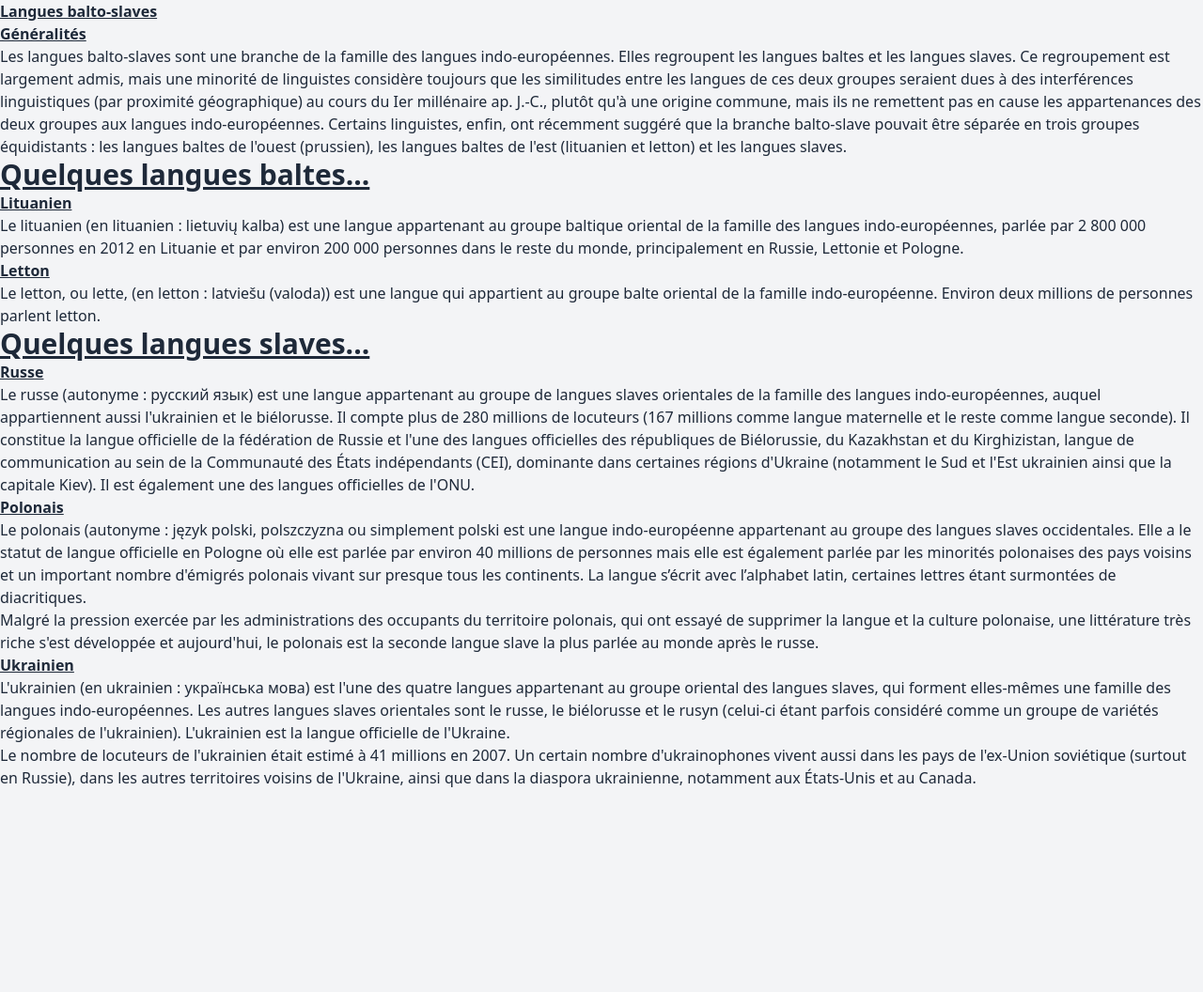
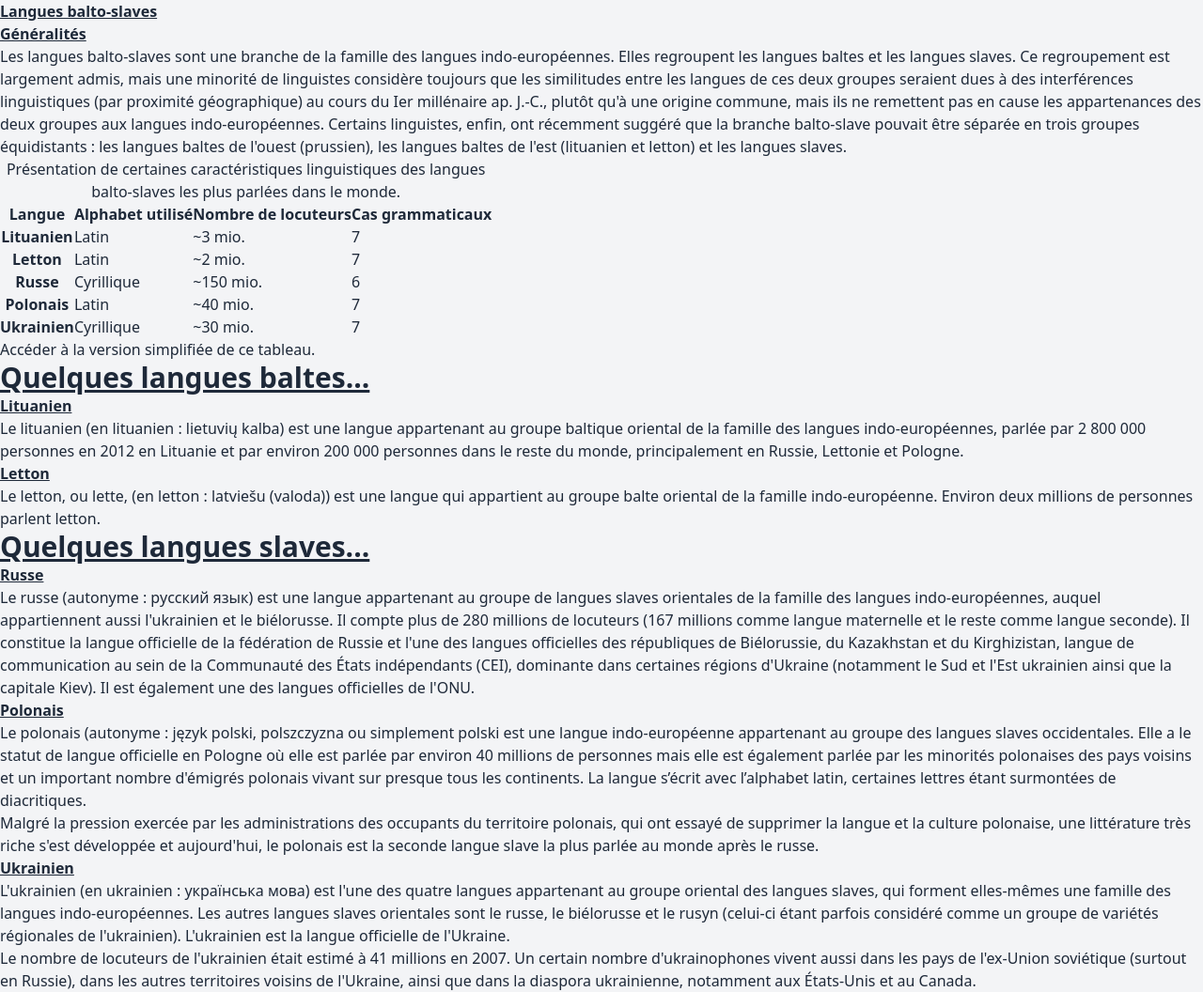
Before and after one commit to NoahBoos/FRONT5-RGAA, a website: page public/balto-slavic.html in a window 1280 px wide. Shown: the whole page at 94% size. Before the commit the page ends 840 px from the top, so only its background shows below. Drawn offline with Linux system fonts and the light colour scheme.

Commit message:
Fonc. - Ajout du tableau présentant les caractéristiques linguistiques des langues balto-slaves les plus parlées dans le monde.

```diff
--- a/public/balto-slavic.html
+++ b/public/balto-slavic.html
@@ -25,7 +25,53 @@
           <p>
             Les langues balto-slaves sont une branche de la famille des langues indo-européennes. Elles regroupent les langues baltes et les langues slaves. Ce regroupement est largement admis, mais une minorité de linguistes considère toujours que les similitudes entre les langues de ces deux groupes seraient dues à des interférences linguistiques (par proximité géographique) au cours du Ier millénaire ap. J.-C., plutôt qu'à une origine commune, mais ils ne remettent pas en cause les appartenances des deux groupes aux langues indo-européennes. Certains linguistes, enfin, ont récemment suggéré que la branche balto-slave pouvait être séparée en trois groupes équidistants : les langues baltes de l'ouest (prussien), les langues baltes de l'est (lituanien et letton) et les langues slaves.
           </p>
-          <table></table>
+          <table>
+            <caption>Présentation de certaines caractéristiques linguistiques des langues balto-slaves les plus parlées dans le monde.</caption>
+            <thead>
+              <tr>
+                <th scope="col" id="language">Langue</th>
+                <th scope="col" id="alphabet">Alphabet utilisé</th>
+                <th scope="col" id="speaker">Nombre de locuteurs</th>
+                <th scope="col" id="grammatical_cases">Cas grammaticaux</th>
+              </tr>
+            </thead>
+            <tbody>
+              <tr>
+                <th scope="row" headers="language">Lituanien</th>
+                <td headers="alphabet">Latin</td>
+                <td headers="speaker">~3 mio.</td>
+                <td headers="grammatical_cases">7</td>
+              </tr>
+              <tr>
+                <th scope="row" headers="language">Letton</th>
+                <td headers="alphabet">Latin</td>
+                <td headers="speaker">~2 mio.</td>
+                <td headers="grammatical_cases">7</td>
+              </tr>
+              <tr>
+                <th scope="row" headers="language">Russe</th>
+                <td headers="alphabet">Cyrillique</td>
+                <td headers="speaker">~150 mio.</td>
+                <td headers="grammatical_cases">6</td>
+              </tr>
+              <tr>
+                <th scope="row" headers="language">Polonais</th>
+                <td headers="alphabet">Latin</td>
+                <td headers="speaker">~40 mio.</td>
+                <td headers="grammatical_cases">7</td>
+              </tr>
+              <tr>
+                <th scope="row" headers="language">Ukrainien</th>
+                <td headers="alphabet">Cyrillique</td>
+                <td headers="speaker">~30 mio.</td>
+                <td headers="grammatical_cases">7</td>
+              </tr>
+            </tbody>
+          </table>
+          <!-- Demander à l'aveugle comment faire le tableau simplifier. -->
+          <button>
+            Accéder à la version simplifiée de ce tableau.
+          </button>
         </article>
       </section>
       <section>
```
